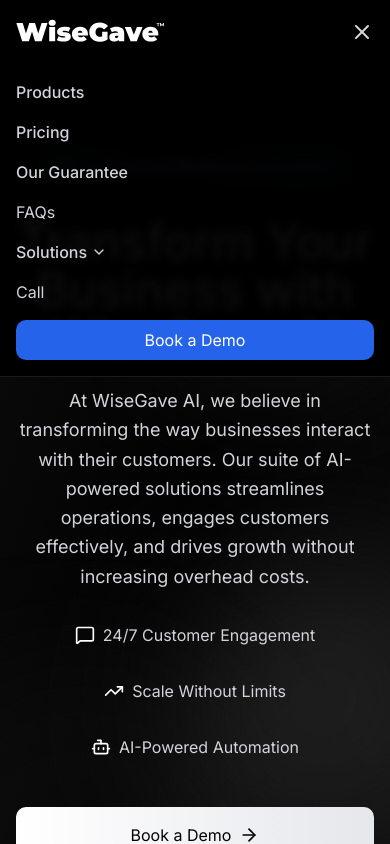
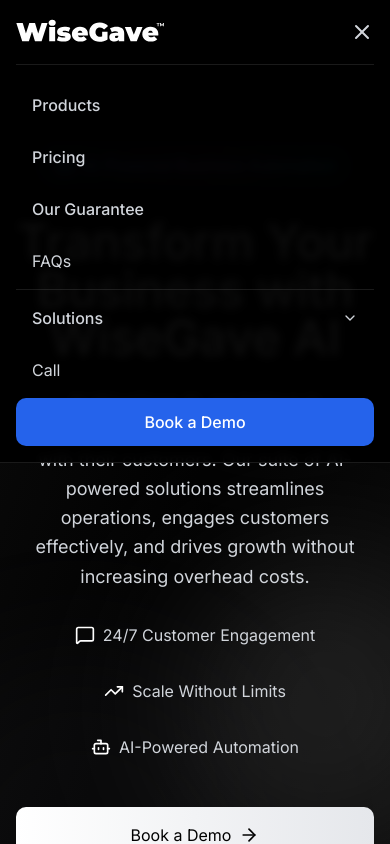
Before and after one commit to wisegave-dev/wisegave-ai, a Next.js app: page / in a window 390 px wide. Both pictures are taken after a click on the button 362 px from the left and 32 px from the top of the page. Shown: the top 844 px of the page. Built offline with nearby package versions, Linux system fonts and the light colour scheme.

Commit message:
Refactor Navigation component to enhance mobile menu layout, improve button styling, and update contact number for better user experience and accessibility.

```diff
--- a/src/components/Navigation.tsx
+++ b/src/components/Navigation.tsx
@@ -113,16 +113,22 @@
                       <Link
                         key={industry.id}
                         href={`/industry/${industry.id}`}
-                        className="block px-4 py-2 text-sm text-gray-300 hover:bg-white/10 hover:text-white transition-all duration-200"
-                        onClick={() => setIsIndustriesOpen(false)}
+                        className="block px-4 py-2.5 text-sm text-gray-300 hover:bg-white/10 hover:text-white transition-all duration-200"
+                        onClick={(e) => {
+                          e.stopPropagation();
+                          setIsIndustriesOpen(false);
+                        }}
                       >
                         {industry.name}
                       </Link>
                     ))}
                     <Link
                       href="/industry/other"
-                      className="block px-4 py-2 text-sm text-gray-300 hover:bg-white/10 hover:text-white border-t border-white/10 transition-all duration-200"
-                      onClick={() => setIsIndustriesOpen(false)}
+                      className="block px-4 py-2.5 text-sm text-gray-300 hover:bg-white/10 hover:text-white border-t border-white/10 transition-all duration-200"
+                      onClick={(e) => {
+                        e.stopPropagation();
+                        setIsIndustriesOpen(false);
+                      }}
                     >
                       Other Industries →
                     </Link>
@@ -132,7 +138,7 @@
             </div>
 
             <a
-              href="tel:+1234567890"
+              href="tel:+18334121010"
               className="text-gray-300 hover:text-white transition-colors"
             >
               Call
@@ -160,38 +166,39 @@
 
         {/* Mobile Navigation */}
         {isMobileMenuOpen && (
-          <div className="md:hidden py-4 space-y-4">
+          <div className="md:hidden py-4 border-t border-white/10">
+            <div className="space-y-1">
               <button
                 onClick={() => scrollToSection("products")}
-              className="block text-gray-300 hover:text-white transition-colors"
+                className="block w-full text-left px-4 py-3 text-gray-300 hover:text-white hover:bg-white/5 transition-colors rounded-lg"
               >
                 Products
               </button>
               <button
                 onClick={() => scrollToSection("pricing")}
-              className="block text-gray-300 hover:text-white transition-colors"
+                className="block w-full text-left px-4 py-3 text-gray-300 hover:text-white hover:bg-white/5 transition-colors rounded-lg"
               >
                 Pricing
               </button>
               <button
                 onClick={() => scrollToSection("guarantees")}
-              className="block text-gray-300 hover:text-white transition-colors"
+                className="block w-full text-left px-4 py-3 text-gray-300 hover:text-white hover:bg-white/5 transition-colors rounded-lg"
               >
                 Our Guarantee
               </button>
               <Link
                 href="/faqs"
-              className="block text-gray-300 hover:text-white transition-colors"
+                className="block w-full text-left px-4 py-3 text-gray-300 hover:text-white hover:bg-white/5 transition-colors rounded-lg"
                 onClick={() => setIsMobileMenuOpen(false)}
               >
                 FAQs
               </Link>
-            <div>
+              <div className="border-t border-white/10 pt-1">
                 <button
                   onClick={() => setIsIndustriesOpen(!isIndustriesOpen)}
-                className="text-gray-300 hover:text-white transition-colors flex items-center gap-1"
+                  className="block w-full text-left px-4 py-3 text-gray-300 hover:text-white hover:bg-white/5 transition-colors rounded-lg flex items-center justify-between"
                 >
-                Solutions
+                  <span>Solutions</span>
                   <ChevronDown
                     className={`w-4 h-4 transition-transform ${
                       isIndustriesOpen ? "rotate-180" : ""
@@ -199,12 +206,12 @@
                   />
                 </button>
                 {isIndustriesOpen && (
-                <div className="mt-2 ml-4 space-y-2">
+                  <div className="mt-1 ml-4 space-y-1">
                     {industries.slice(0, 5).map((industry) => (
                       <Link
                         key={industry.id}
                         href={`/industry/${industry.id}`}
-                      className="block text-sm text-gray-400 hover:text-white"
+                        className="block px-4 py-2.5 text-sm text-gray-400 hover:text-white hover:bg-white/5 transition-colors rounded-lg"
                         onClick={() => {
                           setIsMobileMenuOpen(false);
                           setIsIndustriesOpen(false);
@@ -215,7 +222,7 @@
                     ))}
                     <Link
                       href="/industry/other"
-                    className="block text-sm text-blue-400 hover:text-blue-300"
+                      className="block px-4 py-2.5 text-sm text-blue-400 hover:text-blue-300 hover:bg-white/5 transition-colors rounded-lg"
                       onClick={() => {
                         setIsMobileMenuOpen(false);
                         setIsIndustriesOpen(false);
@@ -227,18 +234,19 @@
                 )}
               </div>
               <a
-              href="tel:+1234567890"
-              className="block text-gray-300 hover:text-white transition-colors"
+                href="tel:+18334121010"
+                className="block w-full text-left px-4 py-3 text-gray-300 hover:text-white hover:bg-white/5 transition-colors rounded-lg"
               >
                 Call
               </a>
               <Link
                 href="/book-demo"
-              className="block bg-blue-600 hover:bg-blue-700 text-white px-6 py-2 rounded-lg transition-colors text-center"
+                className="block w-full bg-blue-600 hover:bg-blue-700 text-white px-6 py-3 rounded-lg transition-colors text-center font-medium"
                 onClick={() => setIsMobileMenuOpen(false)}
               >
                 Book a Demo
               </Link>
+            </div>
           </div>
         )}
       </div>
```
Lines whose indentation alone changed are shown as unchanged.
